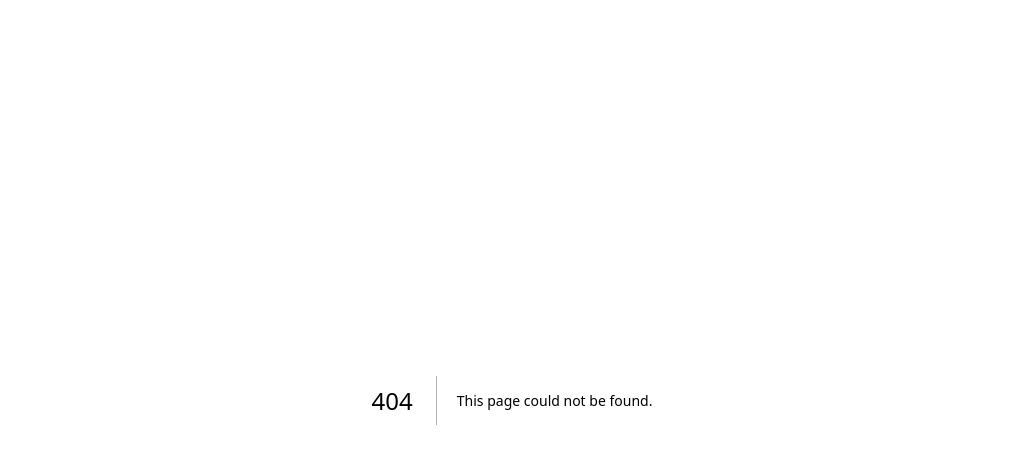
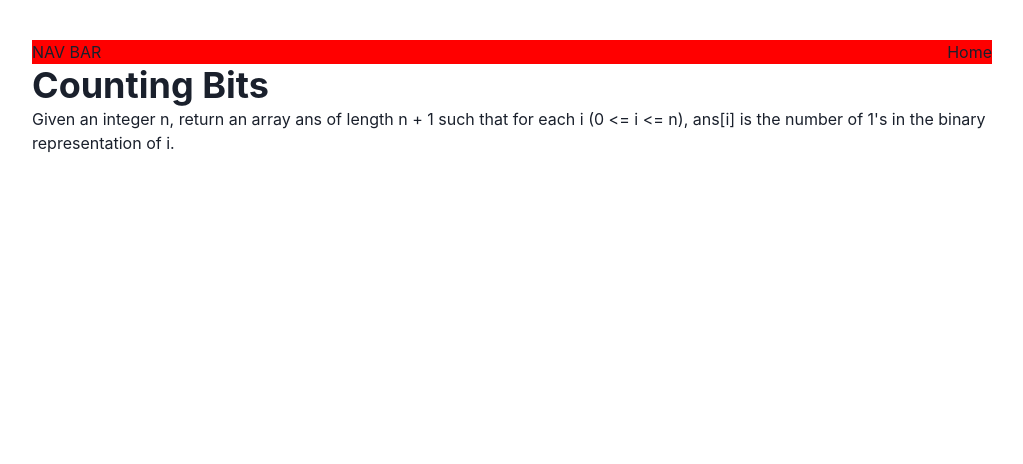
Before and after one commit to William-Schutte/leet-code-workbook, a Next.js app: page /problems/countingBits in a window 1280 px wide. Before the commit this address had no page. Shown: the top 464 px of the page, without its empty margins (128-1151 px from the left). Built offline with nearby package versions, Linux system fonts and the light colour scheme.

Commit message:
problem: Counting Bits

```diff
--- /dev/null
+++ b/pages/problems/countingBits/index.tsx
@@ -0,0 +1,15 @@
+import { Heading, Text } from "@chakra-ui/react";
+import Layout from "../../layout";
+
+export default function CountingBits() {
+  return (
+    <Layout>
+      <Heading>Counting Bits</Heading>
+      <Text>
+        Given an integer n, return an array ans of length n + 1 such that for
+        each i {`(0 <= i <= n)`}, ans[i] is the number of 1's in the binary
+        representation of i.
+      </Text>
+    </Layout>
+  );
+}
```
Also changed, not shown: pages/problems/countingBits/work.js (added, +34 -0 lines).
